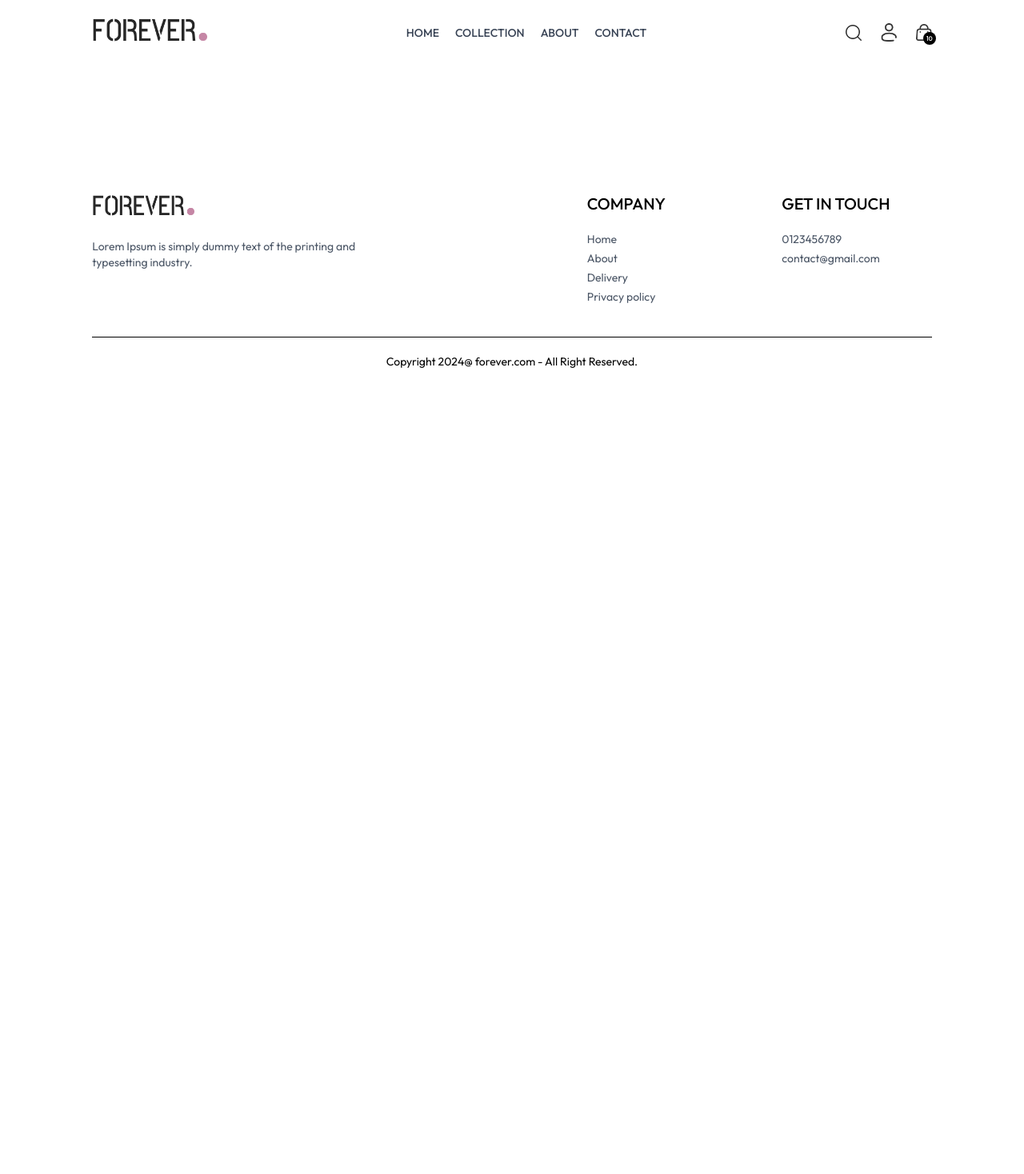
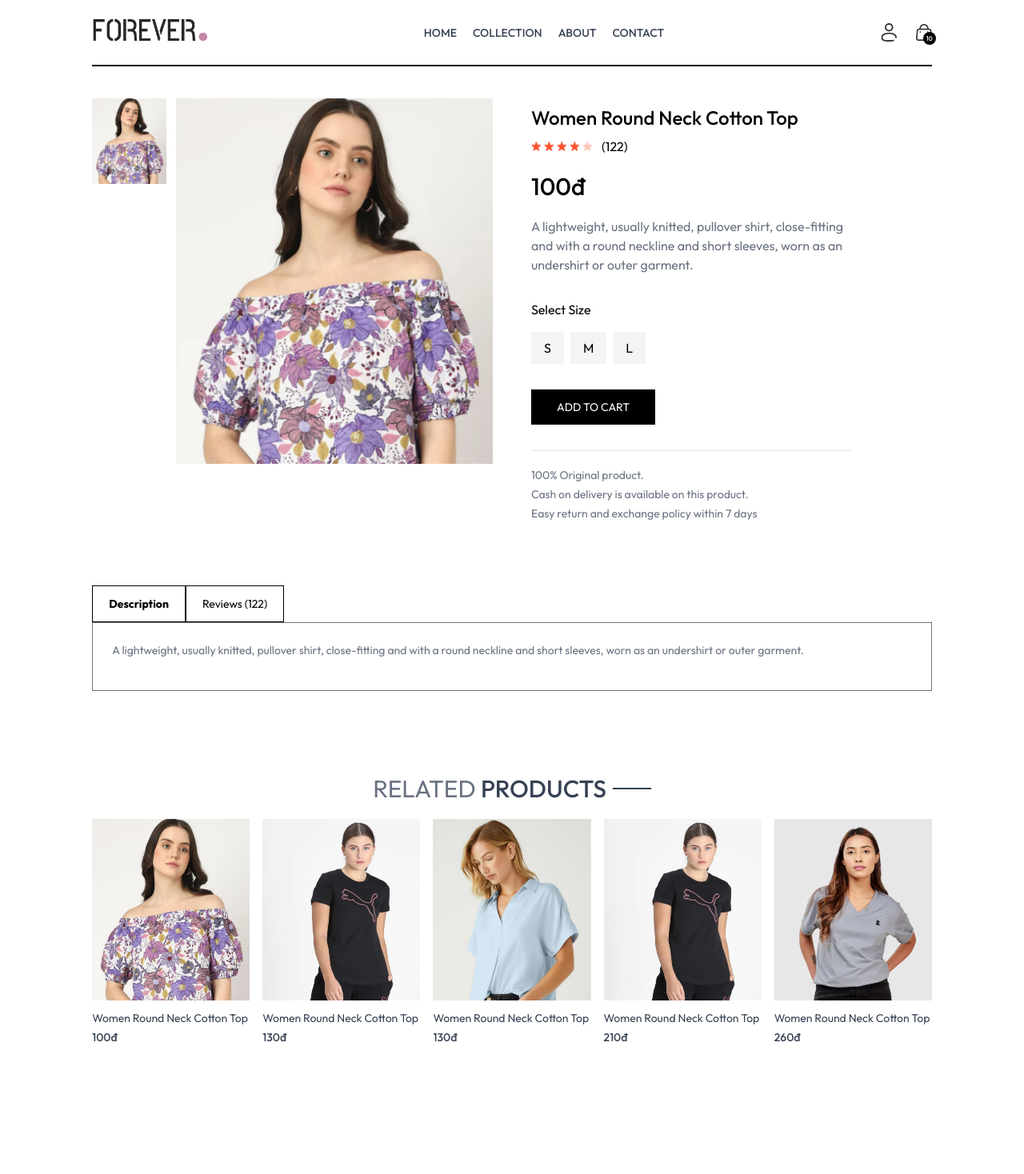
Before and after one commit to BuiCuong203/JerseyShop_Frontend, a React (Vite) app: page /product/aaaaa in a window 1280 px wide. Shown: the top 1468 px of the page at 80% size. Before the commit the page ends 800 px from the top, so only its background shows below. Built offline with nearby package versions, Linux system fonts and the light colour scheme.

Commit message:
firt commit

```diff
--- a/src/components/Navbar.jsx
+++ b/src/components/Navbar.jsx
@@ -33,8 +33,6 @@
             </ul>
 
             <div className='flex items-center gap-6'>
-                <img src={assets.search_icon} className='w-5 cursor-pointer' alt='' />
-
                 <div className='group relative'>
                     <img className='w-5 cursor-pointer' src={assets.profile_icon} alt='' />
 
--- a/src/components/Newletterbox.jsx
+++ b/src/components/Newletterbox.jsx
@@ -14,9 +14,9 @@
             Lorem Ipsum is simply dummy text of the printing and typesetting industry.
             </p>
 
-            <form onSubmit={onSubmitHandler} className='w-full sm:w-1/2 flex items-center gap-3 mx-auto my-6 border pl-3'>
+            <form onSubmit={onSubmitHandler} className='w-full sm:w-1/2 flex items-center gap-3 mx-auto my-6 border pl-3 rounded-full'>
                 <input className='w-full sm:flex-1 outline-none' type="email" placeholder='Enter your email' />
-                <button className='bg-black text-white text-xs px-10 py-4 cursor-pointer' type='submit'>SUBCRIBE</button>
+                <button className='bg-black text-white text-xs px-10 py-4 cursor-pointer rounded-r-full' type='submit'>SUBCRIBE</button>
             </form>
         </div>
     )
--- /dev/null
+++ b/src/components/RelatedProducts.jsx
@@ -0,0 +1,39 @@
+import React, { useState, useContext, useEffect } from 'react'
+import { ShopContext } from '../context/ShopContext'
+import Title from './Title';
+import ProductItem from './ProductItem';
+
+const RelatedProducts = ({category, subCategory}) => {
+
+    const { products } = useContext(ShopContext);
+    const [related, setRelated] = useState([]);
+
+    useEffect(() => {
+        if(products.length > 0){
+            var productCopy = products.slice();
+
+            productCopy = productCopy.filter((item) => category === item.category);
+            productCopy = productCopy.filter((item) => subCategory === item.subCategory);
+
+            setRelated(productCopy.slice(0, 5));
+        }
+    }, [products])
+
+    return (
+        <div className='my-24'>
+            <div className='text-center text-3xl py-2'>
+                <Title text1={'RELATED'} text2={'PRODUCTS'} />
+            </div>
+
+            <div className='grid grid-cols-2 sm:grid-cols-3 md:grid-cols-4 lg:grid-cols-5 gap-4 gap-y-6'>
+                {
+                    related.map((item, index) => (
+                        <ProductItem key={index} id={item._id} image={item.image} name={item.name} price={item.price} />
+                    ))
+                }
+            </div>
+        </div>
+    )
+}
+
+export default RelatedProducts
--- a/src/index.css
+++ b/src/index.css
@@ -16,6 +16,10 @@
     font-style: normal;
 }
 
+::-webkit-scrollbar{
+    display: none;
+}
+
 @media (max-width:640px) {
     a.active {
         background-color: black;
--- a/src/pages/Collection.jsx
+++ b/src/pages/Collection.jsx
@@ -11,6 +11,16 @@
   const [filterProducts, setFilterProducts] = useState([]);
   const [category, setCategory] = useState([]);
   const [subCategory, setSubCategory] = useState([]);
+  const [sortType, setSortType] = useState('relavent');
+  const [search, setSearch] = useState('');
+
+  useEffect(() => {
+    applyFilter();
+  }, [category, subCategory, search]);
+
+  useEffect(() => {
+    sortProduct();
+  }, [sortType])
 
   const toggleCategory = (e) => {
     if(category.includes(e.target.value)) {
@@ -33,6 +43,10 @@
   const applyFilter = () => {
     var productsCopy = products.slice();
 
+    if(search){
+      productsCopy = productsCopy.filter(item => item.name.toLowerCase().includes(search.toLowerCase()));
+    }
+
     if(category.length > 0){
       productsCopy = productsCopy.filter(item => category.includes(item.category));
     }
@@ -44,9 +58,21 @@
     setFilterProducts(productsCopy)
   }
 
-  useEffect(() => {
-    applyFilter();
-  }, [category, subCategory]);
+  const sortProduct = () => {
+    var fbCopy = filterProducts.slice();
+
+    switch(sortType) {
+      case 'low-high':
+        setFilterProducts(fbCopy.sort((a, b) => (a.price - b.price)))
+        break;
+      case 'high-low':
+        setFilterProducts(fbCopy.sort((a, b) => (b.price - a.price)))
+        break;
+      default:
+        applyFilter();
+        break;
+    }
+  }
 
   return (
     <div className='flex flex-col sm:flex-row gap-1 sm:gap-10 pt-10 border-t'>
@@ -55,7 +81,14 @@
           <img className={`h-3 sm:hidden ${showFilter? 'rotate-90': ''}`} src={assets.dropdown_icon} alt='' />
         </p>
 
-        <div className={`border border-gray-300 pl-5 py-3 mt-6 ${showFilter? '': 'hidden'} sm:block`}>
+        <div className={`border border-gray-400 rounded-md mt-6 ${showFilter? '': 'hidden'} sm:block`}>
+          <div className="flex items-center gap-2 px-4 py-3">
+            <input className='flex-1 outline-none bg-inherit text-md' onChange={(e) => setSearch(e.target.value)} type="text" placeholder='Search' />
+            <img className='w-4 ' src={assets.search_icon} alt='' />
+          </div>
+        </div>
+
+        <div className={`border border-gray-400 rounded-md pl-5 py-3 mt-6 ${showFilter? '': 'hidden'} sm:block`}>
           <p className='mb-3 text-sm font-medium'>CATEGORIES</p>
           <div className='flex flex-col gap-2 text-sm font-light text-gray-700'>
             <p className='flex gap-2'>
@@ -72,7 +105,7 @@
           </div>
         </div>
 
-        <div className={`border border-gray-300 pl-5 py-3 my-5 ${showFilter? '': 'hidden'} sm:block`}>
+        <div className={`border border-gray-400 rounded-md pl-5 py-3 my-5 ${showFilter? '': 'hidden'} sm:block`}>
           <p className='mb-3 text-sm font-medium'>TYPE</p>
           <div className='flex flex-col gap-2 text-sm font-light text-gray-700'>
             <p className='flex gap-2'>
@@ -94,7 +127,7 @@
         <div className='flex justify-between text-base sm:text-2xl mb-4'>
           <Title text1={'ALL'} text2={'COLLECTIONS'} />
 
-          <select className='border-2 border-gray-300 text-sm px-2 rounded-md' name="" id="">
+          <select onChange={(e) => setSortType(e.target.value)} className='border-2 border-gray-400 text-sm px-2 rounded-md' name="" id="">
             <option value="relavent">Sort by: Relavent</option>
             <option value="low-high">Sort by: Low to High</option>
             <option value="high-low">Sort by: High to Low</option>
--- a/src/pages/Product.jsx
+++ b/src/pages/Product.jsx
@@ -1,11 +1,109 @@
-import React from 'react'
+import React, { useContext, useEffect, useState } from 'react'
+import { useParams } from 'react-router-dom'
+import { ShopContext } from '../context/ShopContext'
+import { assets } from '../assets/frontend_assets/assets';
+import RelatedProducts from '../components/RelatedProducts';
 
 const Product = () => {
-  return (
-    <div>
 
+  const {productId} = useParams();
+  const {products, currency} = useContext(ShopContext);
+  const [productData, setProductData] = useState(false);
+  const [image, setImage] = useState('');
+  const [size, setSize] = useState('');
+
+  const fetchProductData = async () => {
+    products.map((item) => {
+      if(item._id === productId){
+        setProductData(item)
+        setImage(item.image[0])
+        return null;
+      }
+    })
+  }
+
+  useEffect(() =>{
+    fetchProductData();
+  }, [productId])
+
+  return productData ? (
+    <div className='border-t-2 pt-10 transition-opacity ease-in duration-500 opacity-100'>
+
+      {/* Product Data */}
+      <div className='flex gap-12 sm:gap-12 flex-col sm:flex-row'>
+
+        {/* Product Images */}
+        <div className='flex-1 flex flex-col-reverse gap-3 sm:flex-row'>
+          <div className='flex sm:flex-col overflow-x-auto sm:overflow-y-scroll justify-between sm:justify-normal sm:w-[18.7%] w-full'>
+            {
+              productData.image.map((item, index) => (
+                <img onClick={() => setImage(item)} src={item} key={index} className='w-[24%] sm:w-full sm:mb-3 flex-shrink-0 cursor-pointer' />
+              ))
+            }
+          </div>
+
+          <div className='w-full sm:w-[80%]'>
+            <img className='w-full h-auto' src={image} alt='' />
+          </div>
+        </div>
+
+        {/* Product Info */}
+        <div className='flex-1'>
+          <h1 className='font-medium text-2xl mt-2'>{productData.name}</h1>
+
+          <div className='flex items-center gap-1 mt-2'>
+            <img src={assets.star_icon} alt="" className="w-3 5" />
+            <img src={assets.star_icon} alt="" className="w-3 5" />
+            <img src={assets.star_icon} alt="" className="w-3 5" />
+            <img src={assets.star_icon} alt="" className="w-3 5" />
+            <img src={assets.star_dull_icon} alt="" className="w-3 5" />
+            <p className='pl-2'>(122)</p>
+          </div>
+
+          <p className='mt-5 text-3xl font-medium'>{productData.price}{currency}</p>
+
+          <p className='mt-5 text-gray-500 md:w-4/5'>{productData.description}</p>
+
+          <div className='flex flex-col gap-4 my-8'>
+            <p>Select Size</p>
+
+            <div className='flex gap-2'>
+              {
+                productData.sizes.map((item, index) => (
+                  <button onClick={() => setSize(item)} className={`cursor-pointer py-2 px-4 bg-gray-100 ${item === size ? 'border' : ''}`} key={index}>{item}</button>
+                ))
+              }
+            </div>
+          </div>
+
+          <button className='bg-black text-white px-8 py-3 text-sm active:bg-gray-700 cursor-pointer'>ADD TO CART</button>
+          <hr className='mt-8 sm:w-4/5 opacity-10' />
+
+          <div className='text-sm text-gray-500 mt-5 flex flex-col gap-1'>
+            <p>100% Original product.</p>
+            <p>Cash on delivery is available on this product.</p>
+            <p>Easy return and exchange policy within 7 days</p>
+          </div>
+        </div>
+      </div>
+
+      {/* Description $ Review Section */}
+      <div className='mt-20'>
+        <div className='flex'>
+          <b className='border px-5 py-3 text-sm'>Description</b>
+          <p className='border px-5 py-3 text-sm'>Reviews (122)</p>
+        </div>
+
+        <div className='flex flex-col gap-4 border px-6 py-6 text-sm text-gray-500'>
+          <p>A lightweight, usually knitted, pullover shirt, close-fitting and with a round neckline and short sleeves, worn as an undershirt or outer garment.</p>
+          <p></p>
+        </div>
+      </div>
+
+      {/* Display related products */}
+      <RelatedProducts category={productData.category} subCategory={productData.subCategory} />
     </div>
-  )
+  ) : <div className='opacity-0'></div>
 }
 
 export default Product
```
